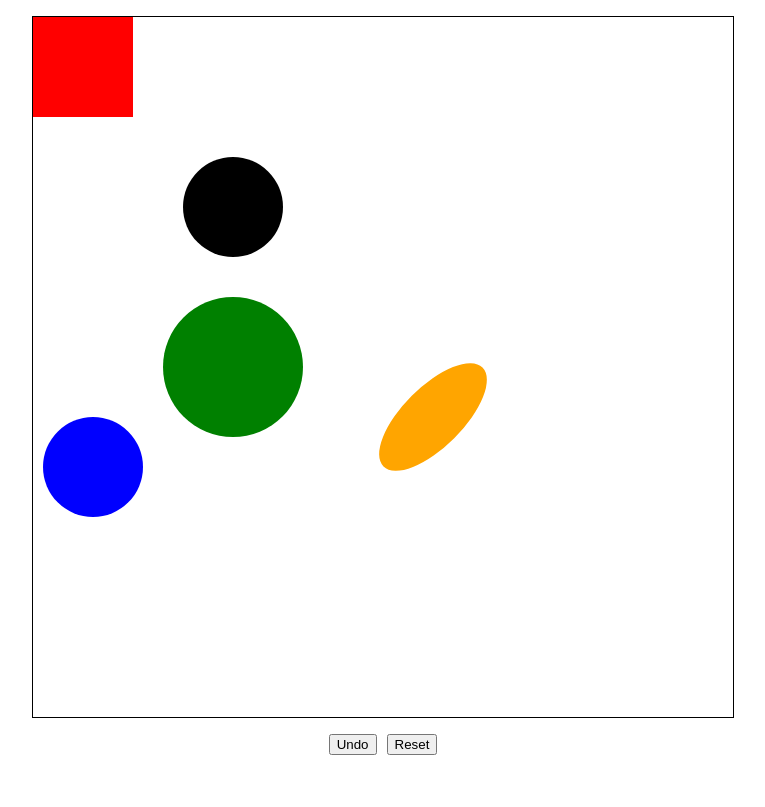
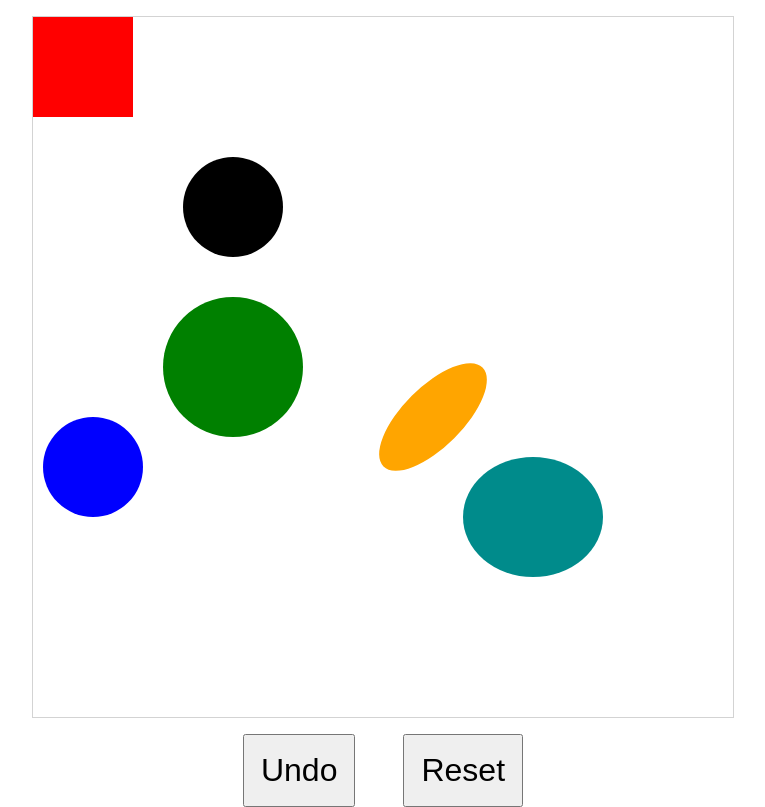
Before and after one commit to vorobev-exceedteam/canvas-app, a React (Create React App) app: page / in a window 1280 px wide. Shown: the whole page, without its empty margins (257-1022 px from the left). Built offline with nearby package versions, Linux system fonts and the light colour scheme.

Commit message:
Added mock items

```diff
--- a/src/App.tsx
+++ b/src/App.tsx
@@ -1,26 +1,12 @@
 import './App.scss';
 import Canvas from './Canvas';
-import CanvasItemModel from './models/CanvasItemModel';
+import mockItems from './models/MockItems';
 
-const rectang1 = new Path2D();
-rectang1.rect(0, 0, 100, 100);
-const circl1 = new Path2D();
-circl1.arc(50, 40, 50, 0, 2 * Math.PI);
-const circl2 = new Path2D();
-circl2.arc(0, 0, 70, 0, 2 * Math.PI);
-const eleps = new Path2D();
-eleps.ellipse(0, 0, 30, 70, Math.PI / 4, 0, 2 * Math.PI);
 function App() {
   return (
     <div className="App">
       <Canvas
-        items={[
-          new CanvasItemModel(rectang1, 0, 0, 'red'),
-          new CanvasItemModel(circl1, 150, 150),
-          new CanvasItemModel(circl2, 200, 350, 'green'),
-          new CanvasItemModel(circl1, 10, 410, 'blue'),
-          new CanvasItemModel(eleps, 400, 400, 'orange')
-        ]}
+        items={mockItems}
       />
     </div>
   );
--- a/src/Canvas/index.tsx
+++ b/src/Canvas/index.tsx
@@ -18,7 +18,7 @@ function Canvas({ items, ...rest }: CanvasProps): JSX.Element {
     null
   );
   const [clickedCord, setClickedCord] = useState<[number, number]>([0, 0]);
-  const [canvasItems, setItems] = useState<CanvasItemModel[]>(items || []); // todo is it really needed?
+
   const [rerenderInterval, setRerenderInterval] = useState<number>();
 
   const canvasRef = useRef<HTMLCanvasElement>(null);
@@ -40,8 +40,8 @@ function Canvas({ items, ...rest }: CanvasProps): JSX.Element {
     }
 
     context.clearRect(0, 0, canvas.width, canvas.height);
-    canvasItems.forEach((item) => drawObject(item));
-  }, [canvasItems, getCanvasContext]);
+    items.forEach((item) => drawObject(item));
+  }, [items, getCanvasContext]);
 
   const start = useCallback(() => {
     setRerenderInterval(
@@ -52,18 +52,18 @@ function Canvas({ items, ...rest }: CanvasProps): JSX.Element {
   }, [drawObjects]);
 
   const save = useCallback(() => {
-    CanvasItemHistory.saveState(canvasItems);
-  }, [canvasItems]);
+    CanvasItemHistory.saveState(items);
+  }, [items]);
 
   const undo = useCallback(() => {
     const states = CanvasItemHistory.getRecentStates();
-    canvasItems.forEach((item, key) => {
+    items.forEach((item, key) => {
       const state = states?.get(key);
       if (state) {
         item.restoreState(state);
       }
     });
-  }, [canvasItems]);
+  }, [items]);
 
   const stop = useCallback(() => {
     window.clearInterval(rerenderInterval);
@@ -72,13 +72,13 @@ function Canvas({ items, ...rest }: CanvasProps): JSX.Element {
   const reset = useCallback(()=>{
     CanvasItemHistory.cleanHistory();
     const states = CanvasItemHistory.defaultSnapshot;
-    canvasItems.forEach((item, key) => {
+    items.forEach((item, key) => {
       const state = states?.get(key);
       if (state) {
         item.restoreState(state);
       }
     });
-  }, [canvasItems])
+  }, [items])
 
   const handleUndo = useCallback(() => {
     undo();
@@ -92,7 +92,7 @@ function Canvas({ items, ...rest }: CanvasProps): JSX.Element {
 
   useEffect(() => {
     drawObjects();
-    CanvasItemHistory.setDefaultSnapshot(canvasItems);
+    CanvasItemHistory.setDefaultSnapshot(items);
   }, [])
 
   useEffect(() => {
@@ -106,7 +106,7 @@ function Canvas({ items, ...rest }: CanvasProps): JSX.Element {
     }
 
     function onMouseDown(event: MouseEvent) {
-      for (let item of canvasItems) {
+      for (let item of items) {
         if (context.isPointInPath(item.path, event.offsetX, event.offsetY)) {
           save();
           setClickedCord([
@@ -137,7 +137,7 @@ function Canvas({ items, ...rest }: CanvasProps): JSX.Element {
       canvas.removeEventListener('mousemove', onMouseMove);
     };
   }, [
-    canvasItems,
+    items,
     clickedCord,
     drawObjects,
     getCanvasContext,
--- a/src/Canvas/styles.scss
+++ b/src/Canvas/styles.scss
@@ -2,13 +2,16 @@
   margin-top: 16px;
   height: 700px;
   width: 700px;
-  border: solid 1px black;
+  border: solid 1px lightgray;
 }
 
 .buttons-container {
   margin-top: 16px;
-  gap: 10px;
+  gap: 3rem;
   display: flex;
   flex-direction: row;
-
+  button {
+    padding: 1rem;
+    font-size: 2rem;
+  }
 }
--- /dev/null
+++ b/src/models/MockItems.ts
@@ -0,0 +1,23 @@
+import CanvasItemModel from './CanvasItemModel';
+
+const rectang1 = new Path2D();
+rectang1.rect(0, 0, 100, 100);
+const circl1 = new Path2D();
+circl1.arc(50, 40, 50, 0, 2 * Math.PI);
+const circl2 = new Path2D();
+circl2.arc(0, 0, 70, 0, 2 * Math.PI);
+const eleps = new Path2D();
+eleps.ellipse(0, 0, 30, 70, Math.PI / 4, 0, 2 * Math.PI);
+const eleps2 = new Path2D();
+eleps2.ellipse(0, 0, 60, 70, Math.PI / 2, 0, 2 * Math.PI);
+
+const mockItems: CanvasItemModel[] = [
+  new CanvasItemModel(rectang1, 0, 0, 'red'),
+  new CanvasItemModel(circl1, 150, 150),
+  new CanvasItemModel(circl2, 200, 350, 'green'),
+  new CanvasItemModel(circl1, 10, 410, 'blue'),
+  new CanvasItemModel(eleps, 400, 400, 'orange'),
+  new CanvasItemModel(eleps2, 500, 500, 'darkcyan')
+];
+
+export default mockItems
```
